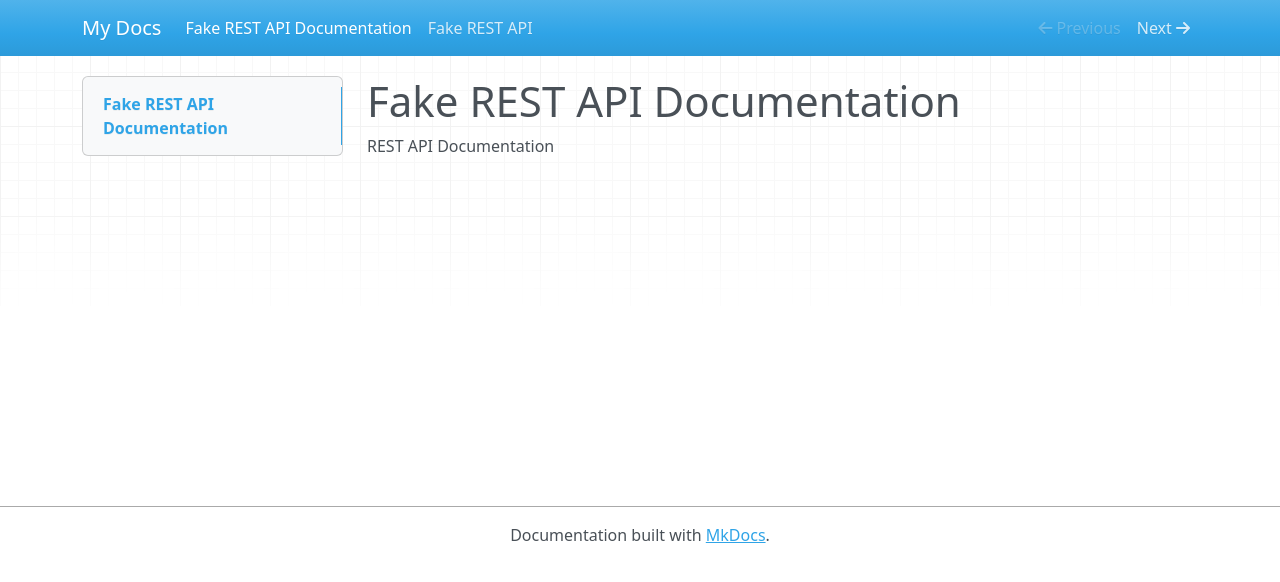
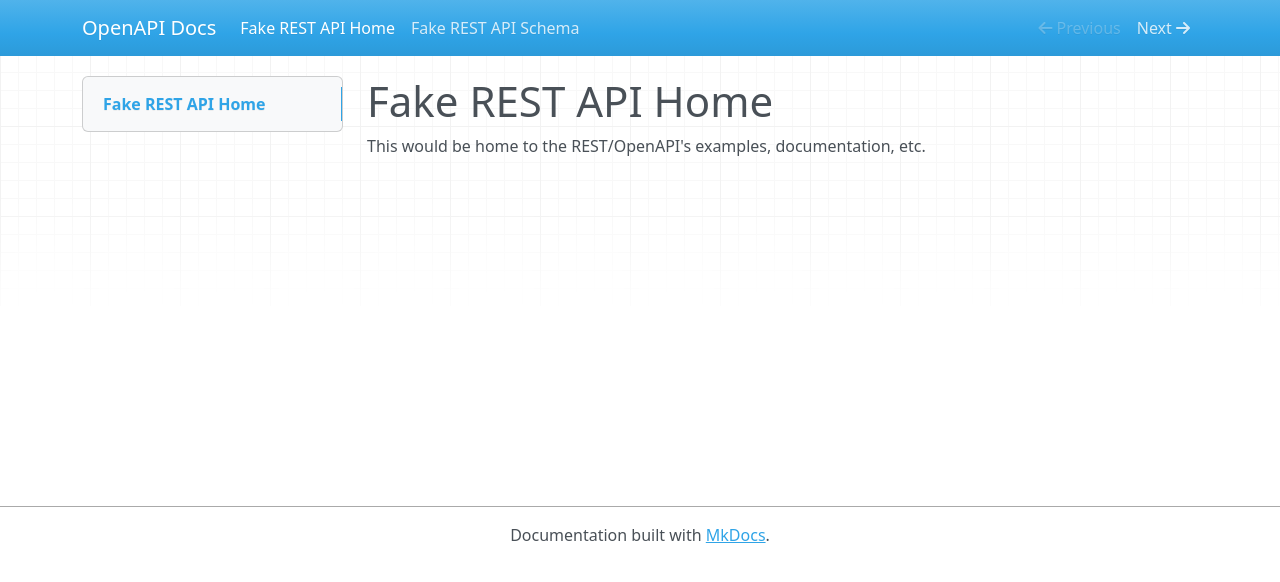
Before and after one commit to AllenInstitute/DemoMkdocsOpenAPI, an MkDocs documentation site: the page built from docs/index.md, in a window 1280 px wide. Shown: the top 582 px of the page. Built offline with MkDocs 1.6.1, drawn with Linux system fonts in a browser that asks for light colours; nearby versions of some CDN libraries.

Commit message:
update pages and site name

```diff
--- a/docs/fake_rest_api.md
+++ b/docs/fake_rest_api.md
@@ -1,3 +1,3 @@
-# Fake REST API
+# Fake REST API Schema
 
 [OAD(https://fakerestapi.azurewebsites.net/swagger/v1/swagger.json)]
--- a/docs/index.md
+++ b/docs/index.md
@@ -1,3 +1,3 @@
-# Fake REST API Documentation
+# Fake REST API Home
 
-REST API Documentation
+This would be home to the REST/OpenAPI's examples, documentation, etc.
--- a/mkdocs.yml
+++ b/mkdocs.yml
@@ -1,4 +1,4 @@
-site_name: My Docs
+site_name: OpenAPI Docs
 plugins:
   - neoteroi.mkdocsoad:
       use_pymdownx: true
```
